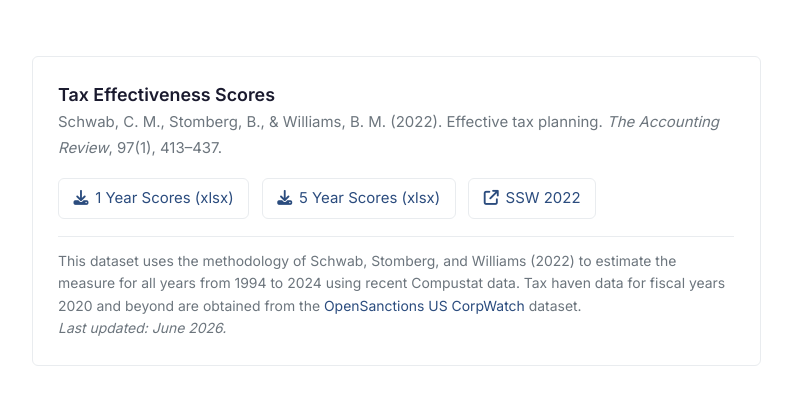
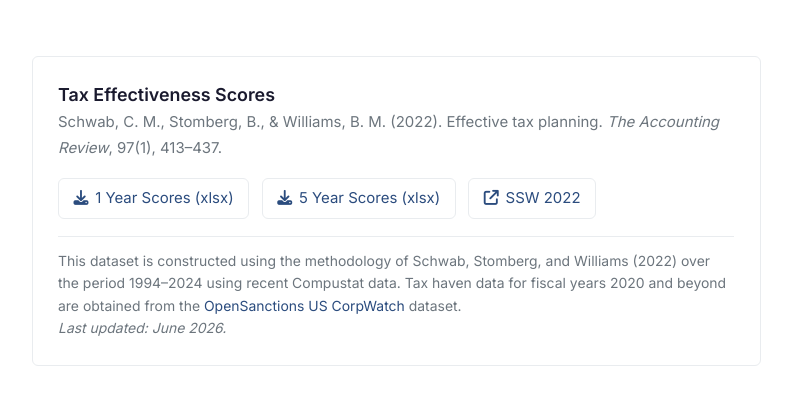
Before and after one commit to pratikkothari123/pratik-kothari-website, a plain HTML site: page data-code.html in a window 1280 px wide. Shown: the part 234-638 px from the top of the page, without its empty margins (244-1036 px from the left). Drawn offline with Linux system fonts and the light colour scheme.

Commit message:
Update tax effectiveness note wording

```diff
--- a/data-code.html
+++ b/data-code.html
@@ -97,7 +97,7 @@
             </a>
           </div>
           <div class="data-note">
-            <p>This dataset uses the methodology of Schwab, Stomberg, and Williams (2022) to estimate the measure for all years from 1994 to 2024 using recent Compustat data. Tax haven data for fiscal years 2020 and beyond are obtained from the <a href="https://www.opensanctions.org/datasets/us_corpwatch/" target="_blank" rel="noopener">OpenSanctions US CorpWatch</a> dataset.</p>
+            <p>This dataset is constructed using the methodology of Schwab, Stomberg, and Williams (2022) over the period 1994&ndash;2024 using recent Compustat data. Tax haven data for fiscal years 2020 and beyond are obtained from the <a href="https://www.opensanctions.org/datasets/us_corpwatch/" target="_blank" rel="noopener">OpenSanctions US CorpWatch</a> dataset.</p>
             <p><em>Last updated: June 2026.</em></p>
           </div>
         </div>
```
